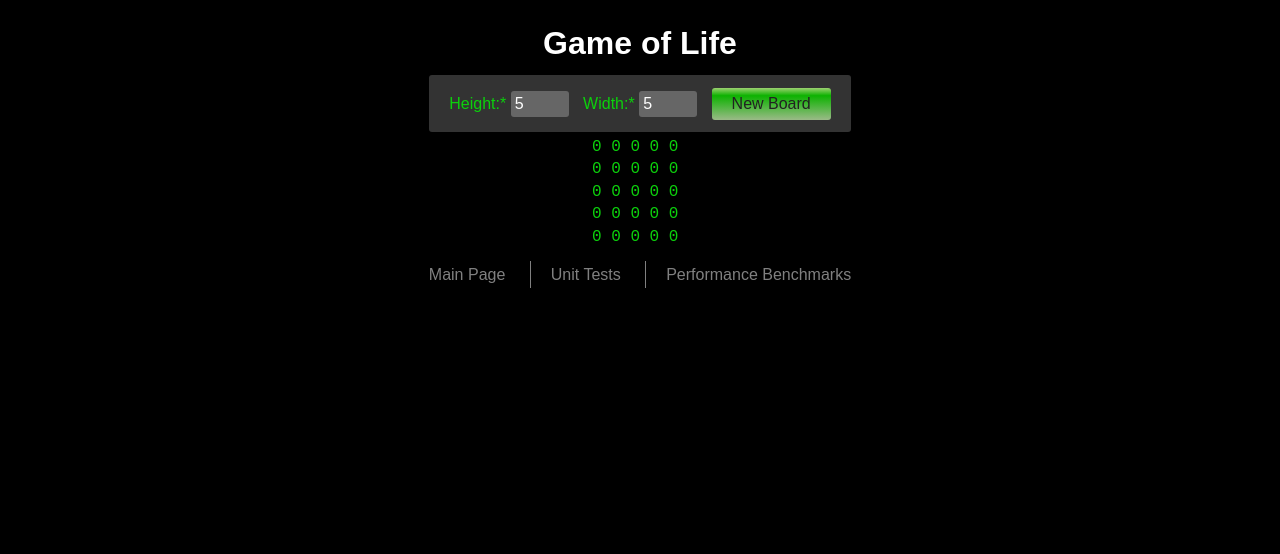
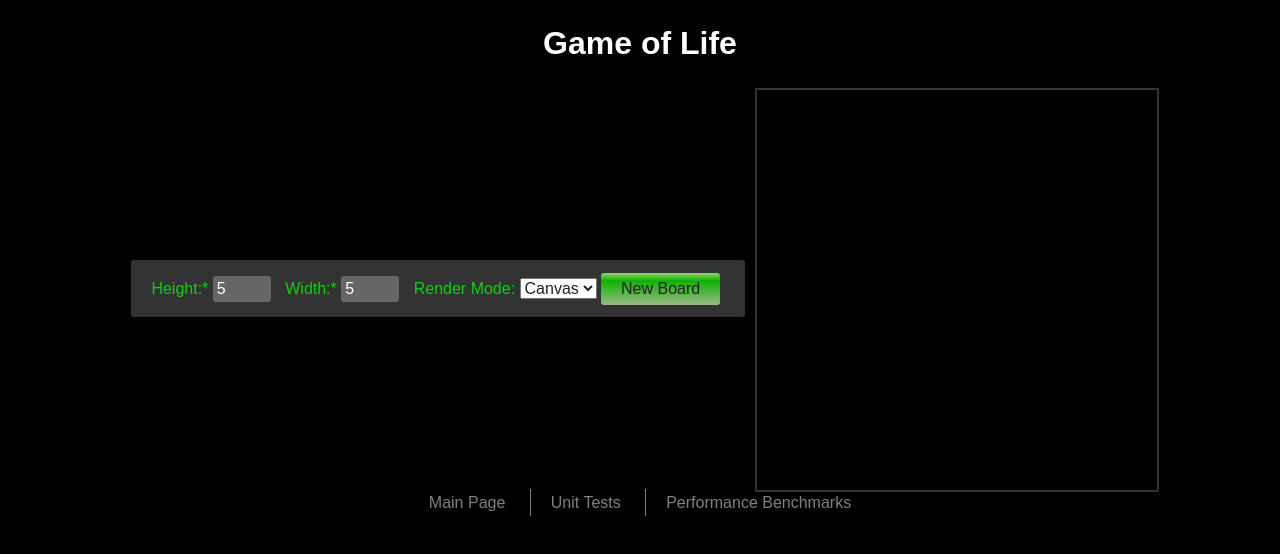
Before and after one commit to wdoug/Game-of-Life, a website: page index.html in a window 1280 px wide. Both pictures are taken after typing "5", "5" into the empty fields and a click on the button "New Board". Drawn offline with Linux system fonts and the light colour scheme.

Commit message:
Experiment with rendering to canvas.

```diff
--- a/css/main.css
+++ b/css/main.css
@@ -105,9 +105,13 @@ body {
     margin-right: 10px;
 }
 
+#canvas-board {
+    border: 2px solid #333;
+}
 
-
-
+.hidden {
+    display: none;
+}
 
 
 
--- a/index.html
+++ b/index.html
@@ -30,8 +30,16 @@
             <label for="new-width">Width:*</label>
             <input id="new-width" type="number" min="1" required>
 
+            <label for="render-mode">Render Mode:</label>
+            <select id="render-mode">
+                <option selected>Canvas</option>
+                <option>Text</option>
+            </select>
+
             <button id="new-board-btn">New Board</button>
         </form>
+
+        <canvas id="canvas-board" width="400" height="400"></canvas>
 
         <pre id="text-board-display"></pre>
 
@@ -56,6 +64,7 @@
         <script src="js/Game.js"></script>
         <script src="js/seed.js"></script>
         <script src="js/lifeAlgorithms.js"></script>
+        <script src="js/render.js"></script>
 
         <script src="js/main.js"></script>
     </body>
--- a/js/Game.js
+++ b/js/Game.js
@@ -75,7 +75,7 @@ var WORLD = WORLD || {};
     // Option to pass in argument for this so that the loop can still
     // reference the Game instance's width and height, while having
     // the fnEach callback called in a seperate context
-    WORLD.Game.prototype.mapWholeBoard = function (fnEach, thisArg) {
+    WORLD.Game.prototype.mapWholeBoard = function (fnEach, thisArg, disableUpdate) {
         var i, j, w, h, val, returnedVal;
         thisArg = thisArg || this;
 
@@ -92,7 +92,9 @@ var WORLD = WORLD || {};
                 }
             }
         }
-        this.updateBoard();
+        if (!disableUpdate) {
+            this.updateBoard();
+        }
     };
 
 
--- a/js/main.js
+++ b/js/main.js
@@ -8,15 +8,28 @@
 var WORLD = WORLD || {};
 
 (function () {
-    var game = new WORLD.Game(50);
-    var display = document.getElementById('text-board-display');
+    var game = new WORLD.Game(50),
+        display = document.getElementById('text-board-display'),
+        renderType = 'canvas',
+        $canvas = $('#canvas-board');
 
     game.seedRandom();
 
     // @TODO: Look into swapping this with the requestAnimationFrame api
     setInterval(function () {
         game.tick();
-        display.innerHTML = game.stringify();
+
+        switch (renderType) {
+            case 'text':
+                display.innerHTML = game.stringify();
+                break;
+            case 'canvas':
+                game.render();
+                break;
+            default:
+                game.render();
+        }
+
     }, 50);
 
 
@@ -43,5 +56,18 @@ var WORLD = WORLD || {};
             }
         }
 
+
+        renderType = $('#render-mode').val().toLowerCase();
+
+        switch (renderType) {
+            case 'text':
+                $(display).removeClass('hidden');
+                $canvas.addClass('hidden');
+                break;
+            case 'canvas':
+                $(display).addClass('hidden');
+                $canvas.removeClass('hidden');
+                break;
+        }
     });
 })();
--- /dev/null
+++ b/js/render.js
@@ -0,0 +1,52 @@
+
+'use strict';
+
+var WORLD = WORLD || {};
+
+(function (Game) {
+
+    var canvas = document.getElementById('canvas-board'),
+    ctx = canvas && canvas.getContext && canvas.getContext('2d'),
+    backgroundColor = '#000000',
+    lifeColor = '#0CD00C';
+
+    Game.prototype.setCanvas = function (canvasObj) {
+        if (!canvasObj) {
+            return false;
+        }
+        // Technically this string check doesn't work in certain situations
+        if (typeof canvasObj === 'string') {
+            canvasObj = document.getElementById(canvasObj);
+        }
+        var context = canvasObj.getContext && canvasObj.getContext('2d');
+
+        if (context) {
+            canvas = canvasObj;
+            ctx = context;
+        }
+        else {
+            return false;
+        }
+    };
+
+    Game.prototype.clearCanvas = function () {
+        ctx.fillStyle = backgroundColor;
+        ctx.fillRect(0, 0, canvas.width, canvas.height);
+    };
+
+    Game.prototype.render = function () {
+        var squareWidth = canvas.width / this.getWidth(),
+            squareHeight = canvas.height / this.getHeight();
+
+        this.clearCanvas();
+        ctx.fillStyle = lifeColor;
+
+        this.mapWholeBoard(function (val, i, j) {
+            if (val) {
+                ctx.fillRect(squareWidth * j, squareHeight * i,
+                             squareWidth, squareHeight);
+            }
+        }, this, true);
+    };
+
+})(WORLD.Game);
```
Also changed, not shown: perf/benchmarks.js (+35 -17 lines), performance.html (+1 -0 lines).
